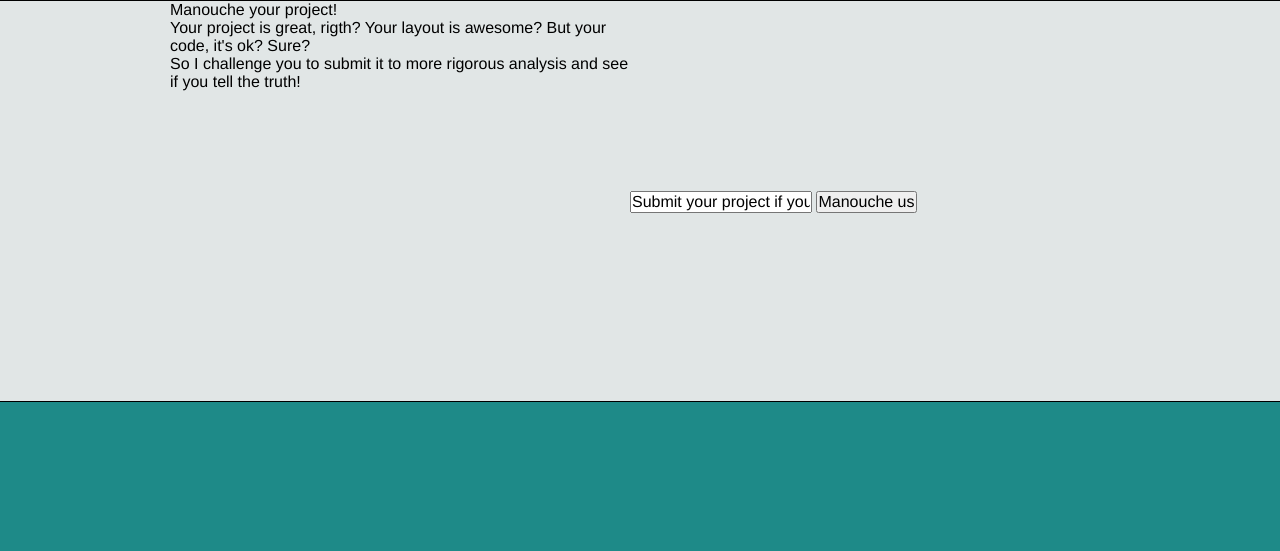
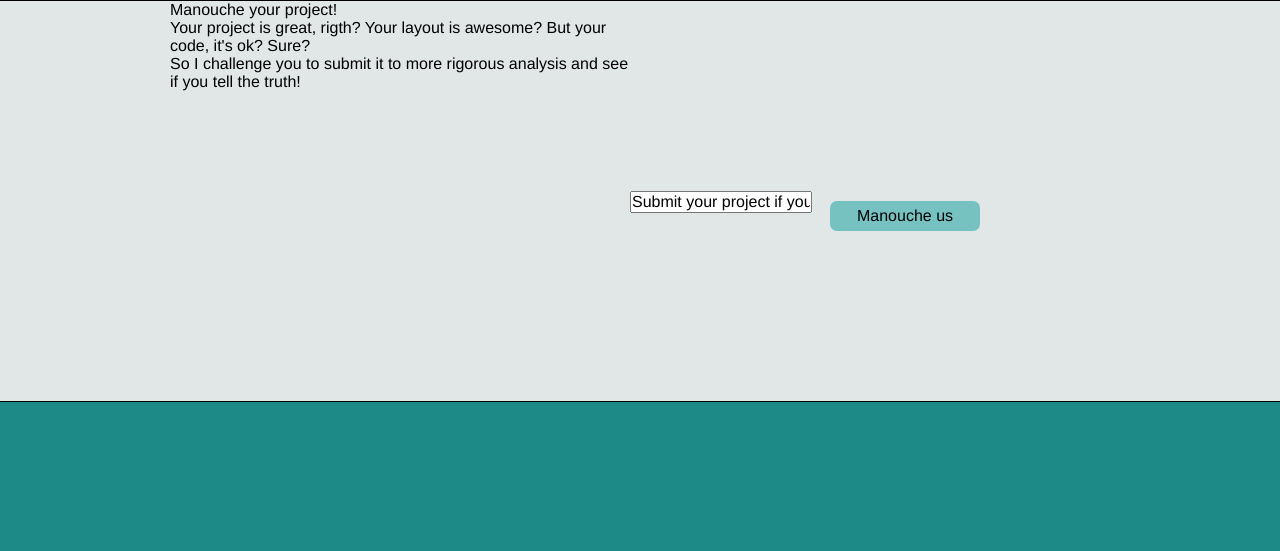
Before and after one commit to tarsisazevedo/djangodash2011, a Django app: page / in a window 1280 px wide. Shown: the part 181-732 px from the top of the page. Run offline with Django 3.2, Linux system fonts and the light colour scheme.

Commit message:
Add style to submit button

```diff
--- a/manouche_us/project/static/css/index.css
+++ b/manouche_us/project/static/css/index.css
@@ -62,6 +62,7 @@ body {
 
 .content .main .submit-project input[type="text"] {
     border: 1px solid #C7C7C7;
+    color: #747472;
     background-color: white;
     border-radius: 3px;
     -webkit-border-radius: 3px;
@@ -73,6 +74,18 @@ body {
     display: block;
 }
 
+.content .main .submit-project input[type="submit"] {
+    border: none;
+    background-color: #76C2C1;
+    border-radius: 7px;
+    -webkit-border-radius: 7px;
+    width: 150px;
+    height: 30px;
+    margin-top: 10px;
+    margin-right: 110px;
+    float: right;
+}
+
 .footer {
     height: 150px;
     border-top: 1px solid black;
```
